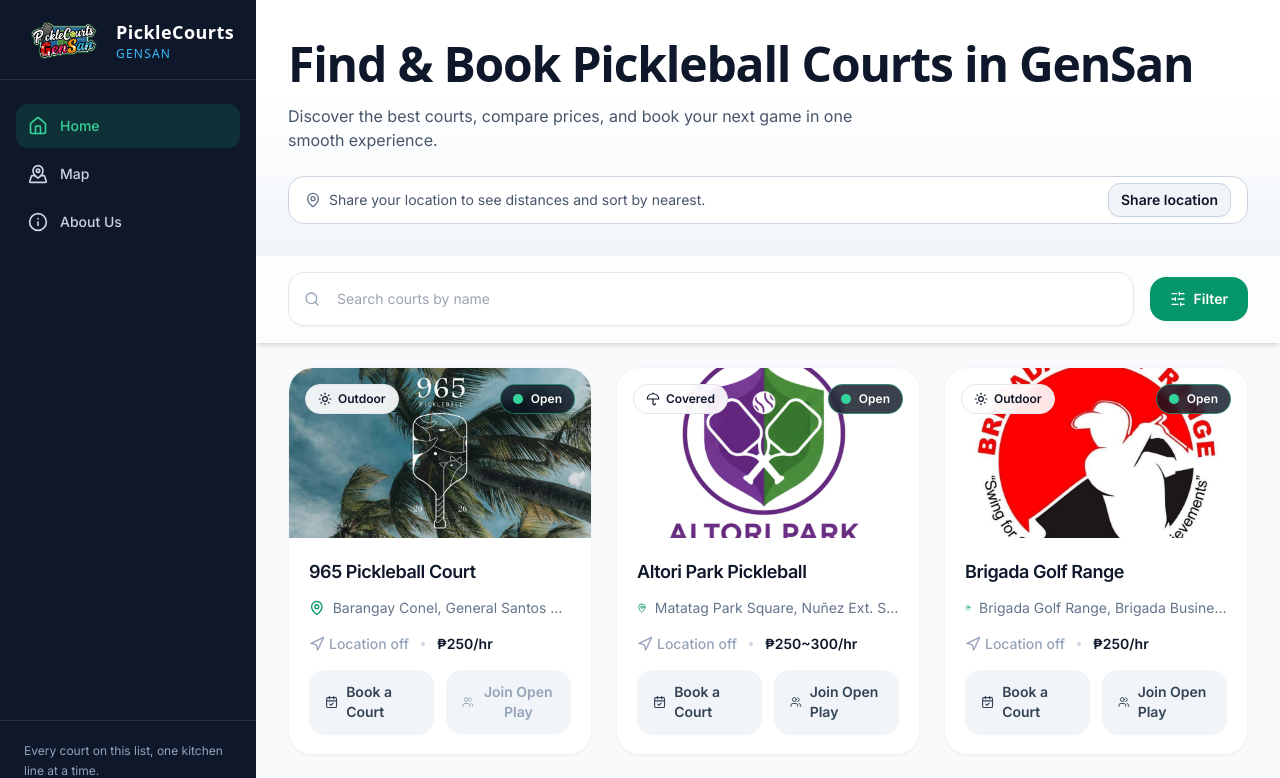
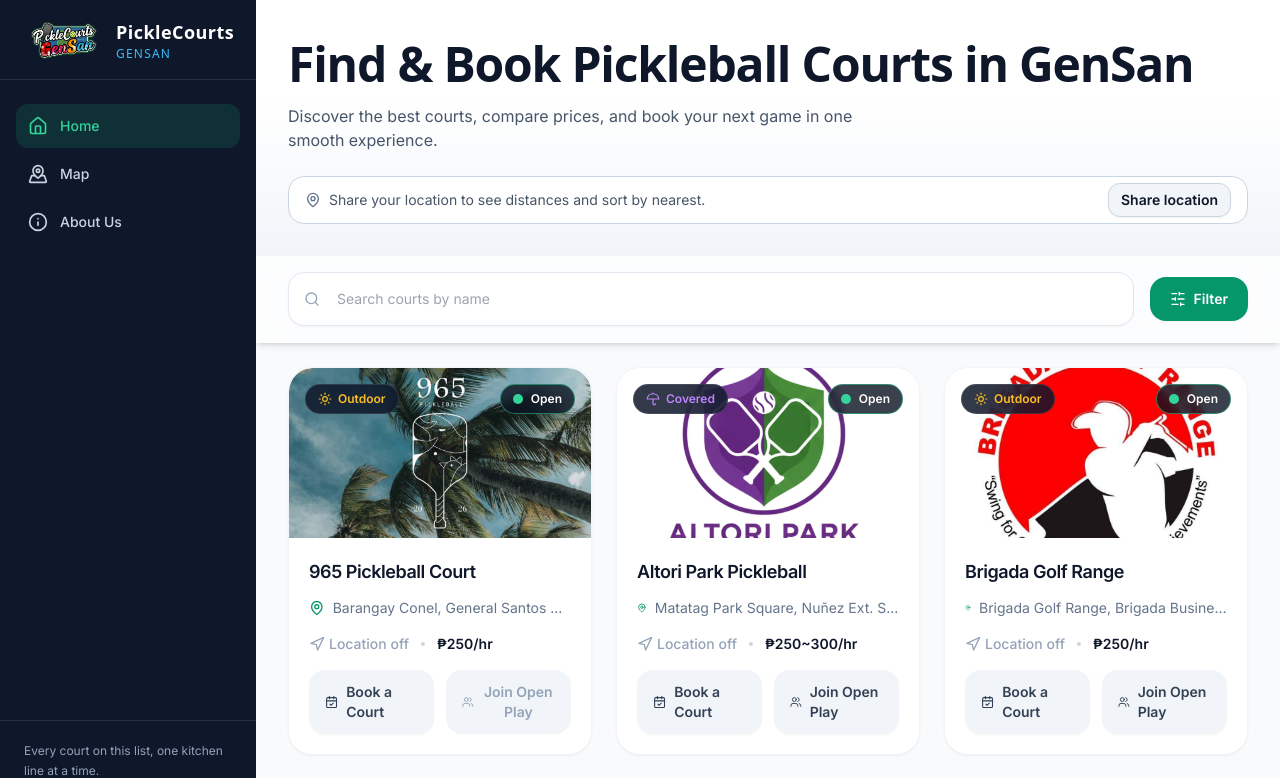
Before and after one commit to Keeeeo/PickleCourtsGensan, a React (Vite) app: page / in a window 1280 px wide. Shown: the top 778 px of the page. Built offline with nearby package versions, Linux system fonts and the light colour scheme; no server answers; grey boxes are pictures that could not be loaded.

Commit message:
UI UPDATE: CourtCard Environment

```diff
--- a/src/components/CourtCard.jsx
+++ b/src/components/CourtCard.jsx
@@ -44,7 +44,7 @@
 
         {environment && (
           <span
-            className={`absolute left-4 top-4 inline-flex items-center gap-1.5 rounded-full border bg-white/90 px-3 py-1.5 text-xs font-semibold backdrop-blur-sm ${environment.badgeClass}`}
+            className={`absolute left-4 top-4 inline-flex items-center gap-1.5 rounded-full px-3 py-1.5 text-xs font-semibold ${environment.containerClass} ${environment.textClass}`}
           >
             <environment.icon className="h-3.5 w-3.5" />
             {environment.shortLabel}
```
